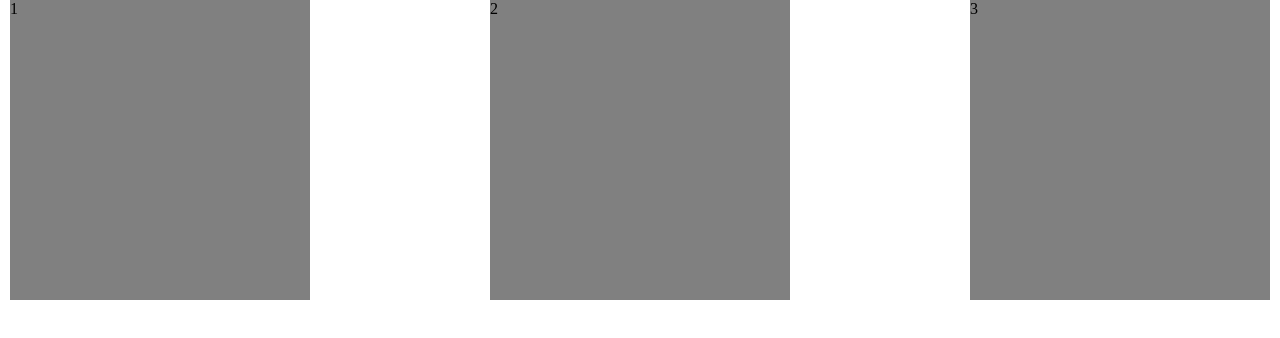
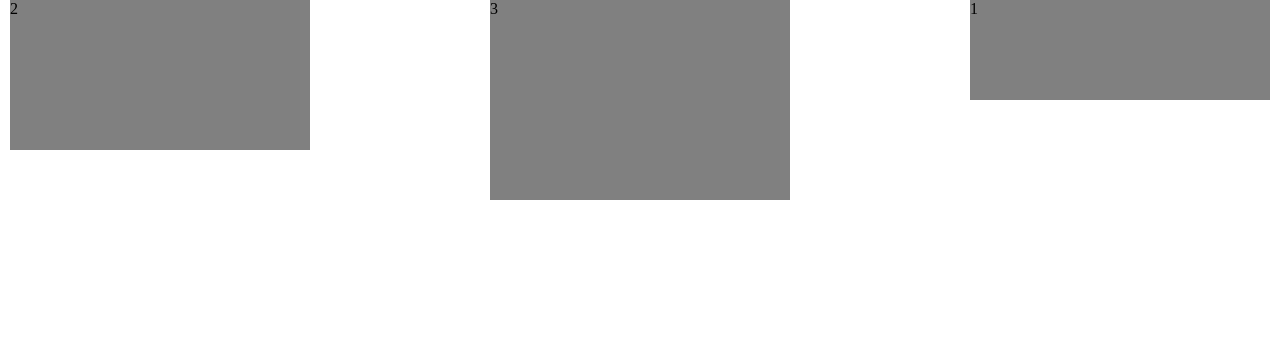
Before and after one commit to kuanhsuh/iii-css-web-design, a plain HTML site: page Day 1/4. flexbox.html in a window 1280 px wide. Drawn offline with Linux system fonts and the light colour scheme.

Commit message:
flexbox&units

```diff
--- a/Day 1/4. flexbox.html
+++ b/Day 1/4. flexbox.html
@@ -7,32 +7,31 @@
     <title>Document</title>
 
     <style>
-
         * {
+            box-sizing: border-box;
+            margin: 0;
             padding: 0;
-            margin: 0;
-            box-sizing: border-box;
         }
 
         .flex {
+            /* 水平排序 */
             display: flex;
-            flex-direction: row;
+            /* flex-direction: row; */
             justify-content: space-between;
-            align-items: center;
+            /* align-items: stretch; */
             flex-wrap: wrap;
         }
 
         .box {
             flex-basis: 300px;
             height: 300px;
-            /* top/bottom 0 left/right 10px */
-            /* margin: 0 10px 0 10px; */
-            margin: 0 10px;
-            background: gray;
+            margin: 0 10px 0 10px;
+            background-color: gray;
         }
 
-        /* .one {
+        .one {
             height: 100px;
+            order: 3;
         }
 
         .two {
@@ -41,8 +40,9 @@
 
         .three {
             height: 200px;
-        } */
+        }
     </style>
+
 </head>
 <body>
     <div class="flex">
```
Also changed, not shown: Day 1/5. units.html (+21 -19 lines).
